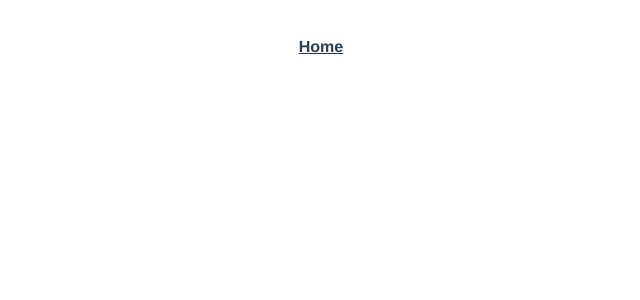
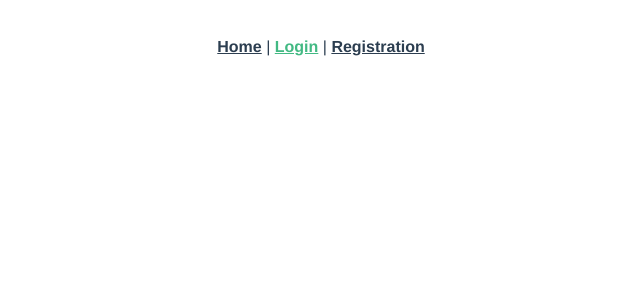
Before and after one commit to hjyoon/vue_cli_login_registration, a Vue app: page /login in a window 1280 px wide. Shown: the top 300 px of the page, without its empty margins (319-959 px from the left). Built offline with nearby package versions, Linux system fonts and the light colour scheme.

Commit message:
Add pages of "Login" and "Registration"

```diff
--- a/src/App.vue
+++ b/src/App.vue
@@ -1,7 +1,9 @@
 <template>
   <div id="app">
     <div id="nav">
-      <router-link to="/">Home</router-link>
+      <router-link to="/">Home</router-link> |
+      <router-link to="/login">Login</router-link> |
+      <router-link to="/registration">Registration</router-link>
     </div>
     <router-view />
   </div>
--- a/src/router/index.js
+++ b/src/router/index.js
@@ -1,6 +1,8 @@
 import Vue from "vue";
 import VueRouter from "vue-router";
 import Home from "../views/Home.vue";
+import Login from "../views/Login.vue";
+import Registration from "../views/Registration.vue";
 
 Vue.use(VueRouter);
 
@@ -9,6 +11,16 @@
     path: "/",
     name: "Home",
     component: Home,
+  },
+  {
+    path: "/login",
+    name: "Login",
+    component: Login,
+  },
+  {
+    path: "/registration",
+    name: "Registration",
+    component: Registration,
   },
 ];
 
--- /dev/null
+++ b/src/views/Login.vue
@@ -0,0 +1,10 @@
+<template>
+  <div class="login"></div>
+</template>
+
+<script>
+export default {
+  name: "Login",
+  components: {},
+};
+</script>
--- /dev/null
+++ b/src/views/Registration.vue
@@ -0,0 +1,10 @@
+<template>
+  <div class="registration"></div>
+</template>
+
+<script>
+export default {
+  name: "Registration",
+  components: {},
+};
+</script>
```
